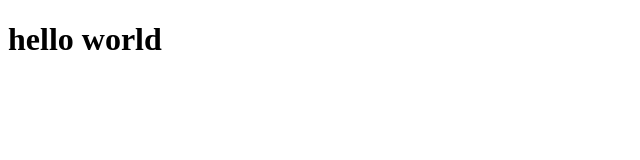
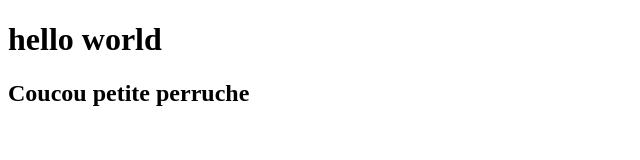
Before and after one commit to Johanna10/Johanna10.github.io, a plain HTML site: page index.html in a window 1280 px wide. Shown: the whole page, without its empty margins (0-640 px from the left). Drawn offline with Linux system fonts and the light colour scheme.

Commit message:
Update index.html
add h2

```diff
--- a/index.html
+++ b/index.html
@@ -5,5 +5,6 @@
 </head>
 <body>
 <h1>hello world</h1>
+<h2>Coucou petite perruche</h2>
 </body>
 </html>
```
